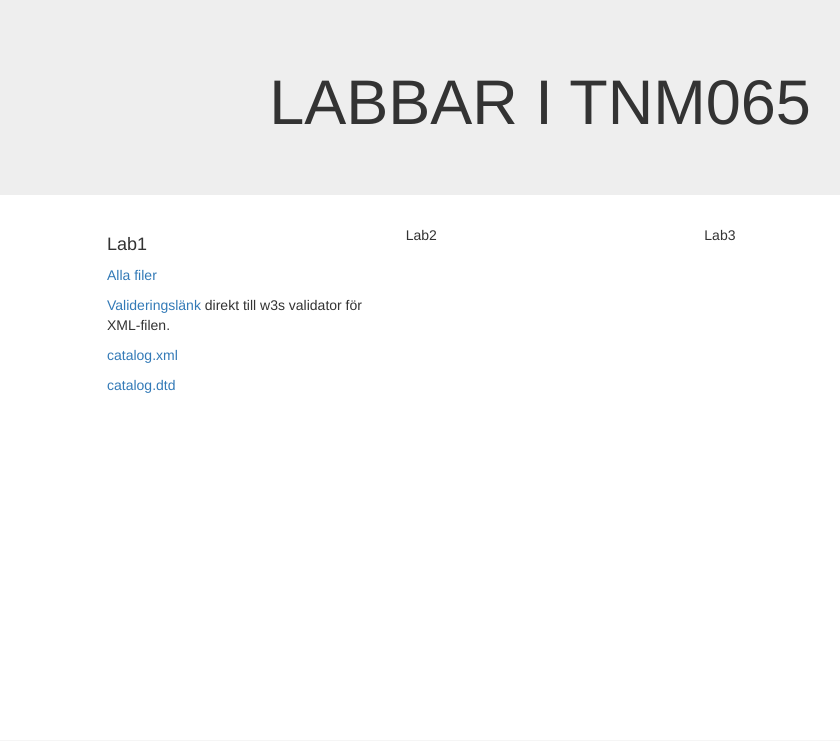
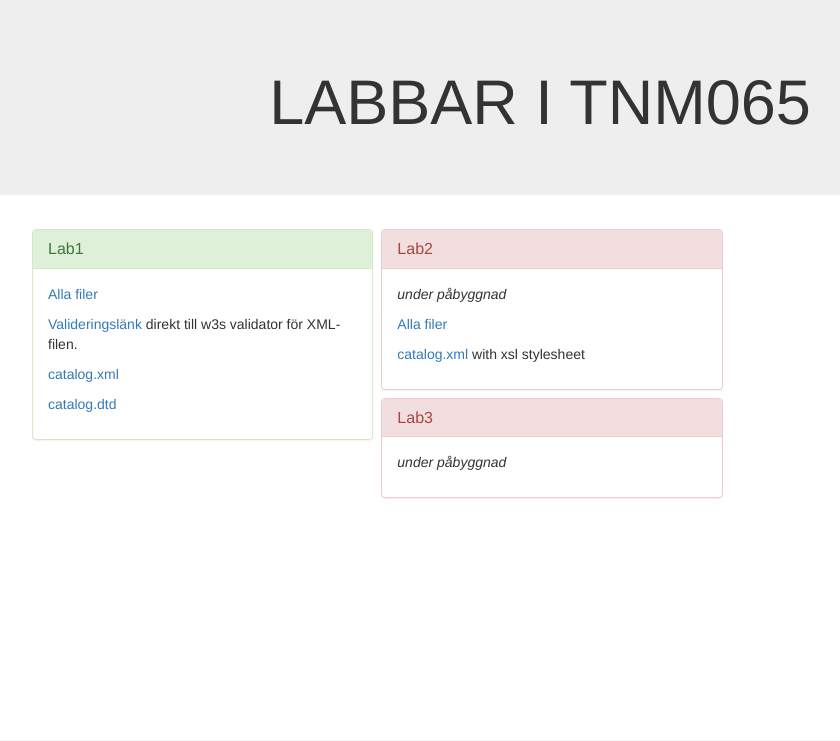
Before and after one commit to lmellblom/TNM065, a PHP site: page / in a window 1280 px wide. Shown: the top 741 px of the page, without its empty margins (100-940 px from the left). Run offline with PHP 8.4, Linux system fonts and the light colour scheme; some libraries are stand-ins or nearby versions.

Commit message:
changed html page

```diff
--- a/index.html
+++ b/index.html
@@ -22,9 +22,11 @@
 	</div>
 
 	<div class="container containerMiddle">
-		<div class="row">
-			<div class="col-sm-4">
-				<h4>Lab1</h4>
+		<div class="row lab">
+			<div class="col-sm-4 panel panel-success">
+				<div class="panel-heading"><h3 class="panel-title">Lab1</h3></div>
+
+				<div class="panel-body">
 				<p>
 					<a href="https://github.com/lmellblom/TNM065/tree/gh-pages/lab-dtd">Alla filer</a>
 				</p>
@@ -34,8 +36,27 @@
 				<p><a href="http://lmellblom.github.io/TNM065/lab-dtd/catalog.xml">catalog.xml</a></p>
 				<p><a href="http://lmellblom.github.io/TNM065/lab-dtd/catalog.dtd">catalog.dtd</a></p>
 			</div>
-			<div class="col-sm-4">Lab2</div>
-			<div class="col-sm-4">Lab3</div>
+			</div>
+			<div class="col-sm-4 panel panel-danger">
+				<div class="panel-heading"><h3 class="panel-title">Lab2</h3></div>
+
+				<div class="panel-body">
+					<p><i>under påbyggnad</i></p>
+				<p>
+					<a href="https://github.com/lmellblom/TNM065/tree/gh-pages/lab-xslt">Alla filer</a>
+				</p>
+				<p><a href="http://lmellblom.github.io/TNM065/lab-xslt/catalog.xml">catalog.xml</a> with xsl stylesheet</p>
+				</div>
+			</div>
+			<div class="col-sm-4 panel panel-danger">
+				<div class="panel-heading"><h3 class="panel-title">Lab3</h3></div>
+
+				<div class="panel-body">
+				<p>
+					<i>under påbyggnad</i>
+				</p>
+				</div>
+			</div>
 		</div>
 	</div>
 
--- a/style.css
+++ b/style.css
@@ -18,8 +18,13 @@ body {
 }
 
 .containerMiddle {
-  width: 70%;
+  width: 80%;
 }
+
+.col-sm-4 {
+  margin: 4px;
+}
+
 
 .container .text-muted {
   margin: 20px 0;
@@ -28,3 +33,7 @@ body {
 .centerStyle {
   text-align: center;
 }
+
+.lab .panel {
+  padding: 0;
+}
```
Also changed, not shown: 1 other file.
